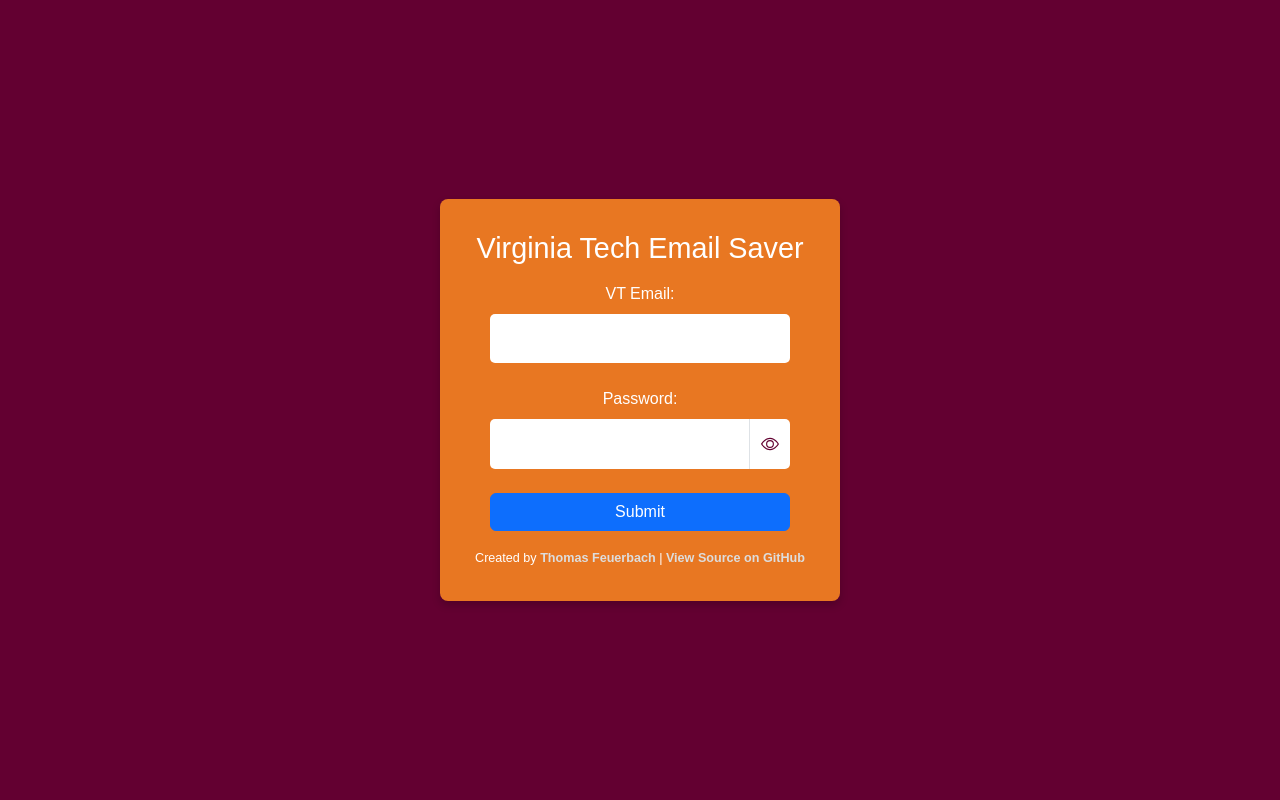
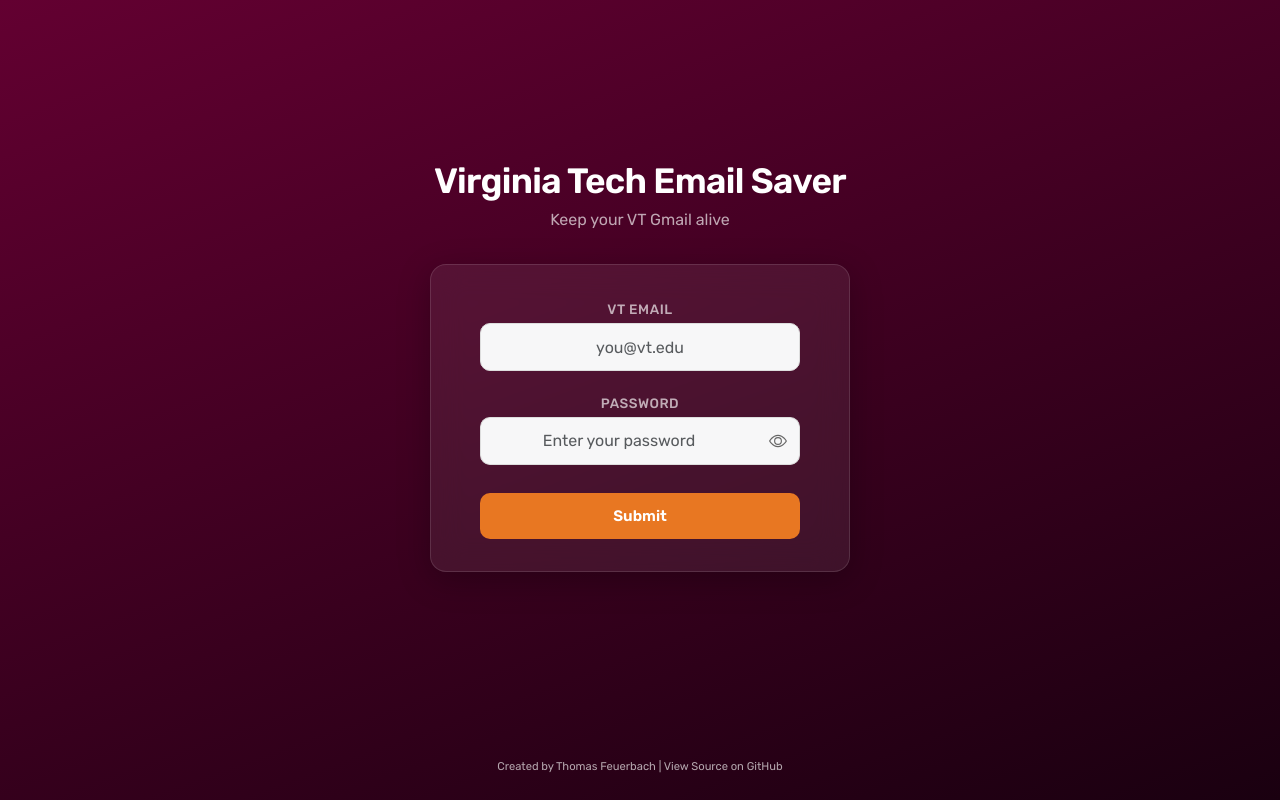
Before and after one commit to tfeuerbach/virginiatech-email-saver, a Flask app: page / in a window 1280 px wide. Run offline with Flask 3, Linux system fonts and the light colour scheme.

Commit message:
updated styling

```diff
--- a/web/static/css/styles.css
+++ b/web/static/css/styles.css
@@ -1,236 +1,404 @@
-/* Virginia Tech Colors and Rubik Font */
+/* ===== Font ===== */
+@import url('https://fonts.googleapis.com/css2?family=Rubik:wght@400;500;600&display=swap');
+
+/* ===== Tokens ===== */
+:root {
+    --maroon: #630031;
+    --maroon-dark: #1a0010;
+    --orange: #e87722;
+    --orange-hover: #d06818;
+    --glass-bg: rgba(255, 255, 255, 0.07);
+    --glass-border: rgba(255, 255, 255, 0.12);
+    --glass-blur: 16px;
+    --text-primary: #ffffff;
+    --text-secondary: rgba(255, 255, 255, 0.65);
+    --radius: 16px;
+    --radius-sm: 10px;
+}
+
+/* ===== Base ===== */
+*, *::before, *::after { box-sizing: border-box; }
+
 body {
     margin: 0;
     padding: 0;
     font-family: 'Rubik', sans-serif;
-    background-color: #630031; /* Virginia Tech Chicago Maroon */
-    color: #fff;
-    min-height: 100vh; /* Ensure full viewport height */
-    display: flex; /* Enable flexbox */
-    justify-content: center; /* Center horizontally */
-    align-items: center; /* Center vertically */
-    overflow: hidden; /* Prevent scrolling */
+    background: linear-gradient(160deg, var(--maroon) 0%, var(--maroon-dark) 100%);
+    color: var(--text-primary);
+    min-height: 100vh;
+    display: flex;
+    flex-direction: column;
+    align-items: center;
+    overflow-x: hidden;
 }
 
+/* ===== Page wrapper ===== */
 #main-container {
-    display: flex; /* Enable flexbox */
-    justify-content: center; /* Center horizontally */
-    align-items: center; /* Center vertically */
-    width: 100%; /* Full-width container */
-    height: 100vh; /* Full height of the viewport */
-    padding: 0; /* Ensure no extra padding shifts layout */
-    margin: 0; /* Reset margins */
+    display: flex;
+    flex-direction: column;
+    align-items: center;
+    justify-content: center;
+    width: 100%;
+    flex: 1;
+    padding: 2rem 1rem;
 }
 
-.container {
-    background-color: #e87722; /* Virginia Tech Burnt Orange */
+/* ===== Page title (outside card) ===== */
+.page-title {
+    text-align: center;
+    margin-bottom: 2rem;
+}
+
+.page-title h1 {
+    font-size: 2.2rem;
+    font-weight: 600;
+    margin: 0 0 0.4rem;
+    letter-spacing: -0.02em;
+}
+
+.page-title .tagline {
+    font-size: 1rem;
+    color: var(--text-secondary);
+    margin: 0;
+    font-weight: 400;
+}
+
+/* ===== Glass card ===== */
+.card-glass {
+    background: var(--glass-bg);
+    backdrop-filter: blur(var(--glass-blur));
+    -webkit-backdrop-filter: blur(var(--glass-blur));
+    border: 1px solid var(--glass-border);
+    border-radius: var(--radius);
     padding: 2rem;
-    border-radius: 8px;
-    box-shadow: 0 4px 8px rgba(0, 0, 0, 0.2);
+    width: 100%;
+    max-width: 420px;
     text-align: center;
-    max-width: 400px;
-    width: 100%; /* Responsive width */
-    margin: 0; /* Reset extra margins */
+    box-shadow: 0 8px 32px rgba(0, 0, 0, 0.25);
     transition: opacity 0.5s ease-in-out, transform 0.5s ease-in-out;
 }
 
-/* Form Styling */
+/* Legacy .container class — same glass treatment for pages that use it */
+.container {
+    background: var(--glass-bg);
+    backdrop-filter: blur(var(--glass-blur));
+    -webkit-backdrop-filter: blur(var(--glass-blur));
+    border: 1px solid var(--glass-border);
+    border-radius: var(--radius);
+    padding: 2rem;
+    width: 100%;
+    max-width: 420px;
+    margin: 0;
+    text-align: center;
+    box-shadow: 0 8px 32px rgba(0, 0, 0, 0.25);
+    transition: opacity 0.5s ease-in-out, transform 0.5s ease-in-out;
+}
+
+/* ===== Typography ===== */
+h1, h2 {
+    margin: 0 0 1rem;
+    font-weight: 600;
+}
+
+h1 { font-size: 1.8rem; }
+
+h2 {
+    font-size: 1.25rem;
+    color: var(--text-primary);
+    font-weight: 500;
+}
+
+p {
+    font-size: 0.95rem;
+    margin: 0 0 1.2rem;
+    line-height: 1.5;
+}
+
+/* ===== Form ===== */
 form {
     display: flex;
     flex-direction: column;
-    margin: 0; /* Remove extra form margins */
+    align-items: center;
+    gap: 0.25rem;
+    margin: 0;
+}
+
+form .mb-3 {
+    width: 100%;
+    max-width: 320px;
+    margin-left: auto;
+    margin-right: auto;
+}
+
+.form-label {
+    margin-bottom: 0.2rem;
+    font-size: 0.85rem;
+    font-weight: 500;
+    color: var(--text-secondary);
+    text-transform: uppercase;
+    letter-spacing: 0.04em;
 }
 
 input[type="email"],
 input[type="text"],
 input[type="password"] {
-    font-family: 'Rubik', sans-serif; /* Match the site's font */
-    font-size: 1rem; /* Adjust font size for readability */
-    padding: 0.8rem;
-    border: none;
-    border-radius: 5px;
-    width: 100%; /* Full width inside the form */
-    max-width: 300px; /* Limit width for responsive layout */
-    margin: .5rem;
-    box-sizing: border-box; /* Include padding in width calculation */
-    text-align: center; /* Center text inside inputs */
+    font-family: 'Rubik', sans-serif;
+    font-size: 1rem;
+    padding: 0.75rem 1rem;
+    border: 1px solid #ddd;
+    border-radius: var(--radius-sm);
+    width: 100%;
+    height: 3rem;
+    margin: 0;
+    box-sizing: border-box;
+    text-align: center;
+    background: #f7f7f8;
+    color: #1a1a1a;
+    transition: border-color 0.2s, box-shadow 0.2s;
 }
 
+input[type="email"]:focus,
+input[type="text"]:focus,
+input[type="password"]:focus {
+    outline: none;
+    border-color: var(--orange);
+    background: #fff;
+    box-shadow: 0 0 0 3px rgba(232, 119, 34, 0.15);
+}
+
+input::placeholder {
+    color: #999;
+}
+
+/* ===== Buttons ===== */
 button {
-    padding: 0.8rem;
-    font-size: 1rem;
-    font-weight: bold;
+    font-family: 'Rubik', sans-serif;
+    padding: 0.75rem 1.5rem;
+    font-size: 0.95rem;
+    font-weight: 600;
     color: #fff;
-    background-color: #630031;
+    background: var(--orange);
     border: none;
-    border-radius: 4px;
+    border-radius: var(--radius-sm);
     cursor: pointer;
-    transition: background-color 0.3s;
-    width: 100%; /* Full width inside the form */
-    max-width: 300px; /* Limit width for responsive layout */
-    margin: 0 auto; /* Center button horizontally */
+    transition: background 0.2s, transform 0.1s;
+    width: 100%;
+    max-width: 320px;
+    margin: 0.5rem auto 0;
 }
 
 button:hover {
-    background-color: #520026;
+    background: var(--orange-hover);
 }
 
-.form-label {
-    margin-bottom: 0;
+button:active {
+    transform: scale(0.98);
 }
 
-/* Password visibility toggle */
+/* ===== Password toggle ===== */
 .input-group {
-    margin: .5rem auto;
+    width: 100%;
+    margin: 0;
+    display: flex;
+    align-items: stretch;
 }
 
 .input-group .form-control {
-    margin: 0; /* Override standalone input margin inside input-group */
+    margin: 0;
     border-top-right-radius: 0;
     border-bottom-right-radius: 0;
+    background: #f7f7f8;
+    color: #1a1a1a;
+    border: 1px solid #ddd;
+    border-right: none;
+    height: 3rem;
+    text-align: center;
+}
+
+.input-group .form-control:focus {
+    border-color: var(--orange);
+    background: #fff;
+    box-shadow: 0 0 0 3px rgba(232, 119, 34, 0.15);
 }
 
 #toggle-password {
-    background-color: #fff;
-    border: none;
-    border-left: 1px solid #dee2e6;
+    background: #f7f7f8;
+    border: 1px solid #ddd;
+    border-left: none;
     border-top-left-radius: 0;
     border-bottom-left-radius: 0;
-    border-top-right-radius: 5px;
-    border-bottom-right-radius: 5px;
-    color: #630031;
-    padding: 0.4rem 0.7rem;
+    border-top-right-radius: var(--radius-sm);
+    border-bottom-right-radius: var(--radius-sm);
+    color: #666;
+    padding: 0 0.75rem;
+    height: auto;
+    align-self: stretch;
     display: flex;
     align-items: center;
     justify-content: center;
     width: auto;
     max-width: none;
+    margin: 0;
     font-size: inherit;
     font-weight: normal;
+    transition: color 0.2s, background 0.2s;
 }
 
 #toggle-password:hover {
-    background-color: #f0f0f0;
-    color: #630031;
+    background: #eee;
+    color: #333;
 }
 
-/* Footer Placement and Styling */
-footer {
+/* ===== Credits / footer ===== */
+.site-footer {
+    margin-top: auto;
+    padding: 1.5rem 1rem;
     text-align: center;
-    position: relative; /* Prevent footer from floating */
-    bottom: 0;
-    width: 100%;
-    padding: 1rem;
-    color: white;
-    margin-top: 1rem; /* Add spacing above footer */
+    font-size: 0.8rem;
+    color: var(--text-secondary);
 }
 
-footer a {
-    color: #ddd;
+.site-footer a {
+    color: var(--text-secondary);
     text-decoration: none;
-    font-weight: bold;
+    transition: color 0.2s;
 }
 
-footer a:hover {
-    text-decoration: underline;
+.site-footer a:hover {
+    color: var(--text-primary);
 }
 
-/* Credits Section */
+/* Legacy #credits (still used inside cards) */
 #credits {
     margin-top: 1rem;
-    font-size: 0.9rem;
-    color: #fff;
+    font-size: 0.8rem;
+    color: var(--text-secondary);
 }
 
 #credits a {
-    color: #ddd;
+    color: var(--text-secondary);
     text-decoration: none;
-    font-weight: bold;
 }
 
 #credits a:hover {
-    text-decoration: underline;
+    color: var(--text-primary);
 }
 
-/* Canvas for Animations */
+/* ===== Animations ===== */
 canvas {
     width: 300px;
     height: 300px;
 }
 
-/* Submission Animation Container */
 #submit-animation-container {
-    position: relative; /* Allow absolute positioning of animations */
-    width: 300px; /* Fixed width for consistent animation size */
-    height: 300px; /* Fixed height for consistent animation size */
-    margin: 1rem auto; /* Add spacing and center horizontally */
-    border-radius: 8px;
-    overflow: hidden; /* Prevent overflow from animations */
-    display: flex; /* Flexbox for alignment */
-    justify-content: center; /* Center content horizontally */
-    align-items: center; /* Center content vertically */
-    box-sizing: border-box; /* Ensure padding doesn't stretch container */
+    position: relative;
+    width: 300px;
+    height: 300px;
+    margin: 1rem auto;
+    border-radius: var(--radius);
+    overflow: hidden;
+    display: flex;
+    justify-content: center;
+    align-items: center;
+    box-sizing: border-box;
 }
 
-/* Animation Canvas */
 .animation {
-    position: absolute; /* Stack animations on top of each other */
+    position: absolute;
     top: 0;
     left: 0;
-    width: 100%; /* Full width of the container */
-    height: 100%; /* Full height of the container */
-    z-index: 1; /* Ensure animations are on top */
+    width: 100%;
+    height: 100%;
+    z-index: 1;
     transition: opacity 0.5s ease-in-out, visibility 0.5s ease-in-out;
-    opacity: 0; /* Hidden by default */
-    visibility: hidden; /* Hidden by default */
+    opacity: 0;
+    visibility: hidden;
 }
 
 .animation.visible {
-    opacity: 1; /* Show active animation */
-    visibility: visible; /* Ensure visibility is set */
-    z-index: 2; /* Bring the active animation to the front */
+    opacity: 1;
+    visibility: visible;
+    z-index: 2;
 }
 
 .animation.hidden {
-    opacity: 0; /* Hide inactive animations */
-    visibility: hidden; /* Ensure visibility is unset */
+    opacity: 0;
+    visibility: hidden;
 }
 
-/* Status Message */
 #status-message {
     text-align: center;
-    font-size: 1.2rem;
+    font-size: 1.1rem;
     margin-top: 1rem;
-    z-index: 10; /* Keep the message above the animations */
+    z-index: 10;
     position: relative;
+    color: var(--text-secondary);
 }
 
-h1, h2 {
-    margin: 0 0 1rem;
-    font-size: 1.8rem;
+/* ===== Dashboard ===== */
+.dashboard-container {
+    max-width: 480px;
+    max-height: 90vh;
+    overflow-y: auto;
+    text-align: left;
 }
 
-h2 {
-    font-size: 1.4rem;
-    color: #fff;
-    font-weight: bold;
+.dashboard-container h1 {
+    font-size: 1.6rem;
 }
 
-p {
-    font-size: 1rem;
-    margin: 0 0 1.5rem;
+.dashboard-header {
+    display: flex;
+    justify-content: space-between;
+    align-items: center;
+    margin-bottom: 1rem;
 }
 
-/* Dashboard-specific: allow scrolling for longer content */
-.dashboard-container {
-    max-height: 90vh;
-    overflow-y: auto;
+.section-divider {
+    border: none;
+    border-top: 1px solid var(--glass-border);
+    margin: 1.5rem 0;
 }
 
-/* Login cadence controls */
+/* Status pill badges */
+.status-pill {
+    display: inline-block;
+    padding: 0.2rem 0.7rem;
+    border-radius: 999px;
+    font-size: 0.8rem;
+    font-weight: 500;
+}
+
+.status-pill.active {
+    background: rgba(144, 238, 144, 0.15);
+    color: #90ee90;
+}
+
+.status-pill.inactive {
+    background: rgba(255, 107, 107, 0.15);
+    color: #ff6b6b;
+}
+
+/* Dashboard data rows */
+.dashboard-container p {
+    margin: 0 0 0.75rem;
+    font-size: 0.92rem;
+}
+
+.dashboard-container p strong {
+    color: var(--text-secondary);
+    font-weight: 500;
+    font-size: 0.8rem;
+    text-transform: uppercase;
+    letter-spacing: 0.03em;
+    display: block;
+    margin-bottom: 0.15rem;
+}
+
+/* ===== Cadence controls ===== */
 .cadence-description {
-    font-size: 0.9rem;
-    opacity: 0.9;
+    font-size: 0.88rem;
+    color: var(--text-secondary);
     margin-bottom: 1rem;
 }
 
--- a/web/templates/form.html
+++ b/web/templates/form.html
@@ -21,24 +21,26 @@
     integrity="sha384-9ndCyUaIbzAi2FUVXJi0CjmCapSmO7SnpJef0486qhLnuZ2cdeRhO02iuK6FUUVM"
     crossorigin="anonymous"
     />
-    <!-- Custom Styles -->
     <link rel="stylesheet" href="{{ url_for('static', filename='css/styles.css') }}">
     <script type="module" src="{{ url_for('static', filename='js/animations.js') }}"></script>
 </head>
 <body>
     <div id="main-container">
-        <div class="container text-center">
+        <div class="page-title">
             <h1>Virginia Tech Email Saver</h1>
-            <!-- Form that triggers vt_google_login.py -->
+            <p class="tagline">Keep your VT Gmail alive</p>
+        </div>
+
+        <div class="card-glass">
             <form id="credentials-form" method="POST" action="/submit">
                 <div class="mb-3">
-                    <label for="vt_email" class="form-label">VT Email:</label>
-                    <input type="email" id="vt_email" name="vt_email" class="form-control mx-auto" style="max-width: 300px;" required autocomplete="email">
+                    <label for="vt_email" class="form-label">VT Email</label>
+                    <input type="email" id="vt_email" name="vt_email" class="form-control" required autocomplete="email" placeholder="you@vt.edu">
                 </div>
                 <div class="mb-3">
-                    <label for="vt_password" class="form-label">Password:</label>
-                    <div class="input-group mx-auto" style="max-width: 300px;">
-                        <input type="password" id="vt_password" name="vt_password" class="form-control" required autocomplete="current-password">
+                    <label for="vt_password" class="form-label">Password</label>
+                    <div class="input-group">
+                        <input type="password" id="vt_password" name="vt_password" class="form-control" required autocomplete="current-password" placeholder="Enter your password">
                         <button type="button" id="toggle-password" class="btn btn-outline-light" tabindex="-1" title="Show password">
                             <svg id="eye-icon" xmlns="http://www.w3.org/2000/svg" width="18" height="18" fill="currentColor" viewBox="0 0 16 16">
                                 <path d="M16 8s-3-5.5-8-5.5S0 8 0 8s3 5.5 8 5.5S16 8 16 8zM1.173 8a13.133 13.133 0 0 1 1.66-2.043C4.12 4.668 5.88 3.5 8 3.5c2.12 0 3.879 1.168 5.168 2.457A13.133 13.133 0 0 1 14.828 8c-.058.087-.122.183-.195.288-.335.48-.83 1.12-1.465 1.755C11.879 11.332 10.119 12.5 8 12.5c-2.12 0-3.879-1.168-5.168-2.457A13.134 13.134 0 0 1 1.172 8z"/>
@@ -52,16 +54,19 @@
                         </button>
                     </div>
                 </div>
-                <button type="submit" class="btn btn-primary w-100">Submit</button>
+                <button type="submit">Submit</button>
             </form>
-            <div id="credits" class="mt-3">
-                <small>
-                    Created by <a href="https://github.com/tfeuerbach" target="_blank">Thomas Feuerbach</a> |
-                    <a href="https://github.com/tfeuerbach/virginiatech-email-saver" target="_blank">View Source on GitHub</a>
-                </small>
-            </div>
         </div>
     </div>
+
+    <!-- Footer pinned to bottom -->
+    <footer class="site-footer">
+        <small>
+            Created by <a href="https://github.com/tfeuerbach" target="_blank">Thomas Feuerbach</a> |
+            <a href="https://github.com/tfeuerbach/virginiatech-email-saver" target="_blank">View Source on GitHub</a>
+        </small>
+    </footer>
+
     <!-- Bootstrap JS -->
     <script
         src="https://cdn.jsdelivr.net/npm/bootstrap@5.3.0/dist/js/bootstrap.bundle.min.js"
@@ -69,27 +74,25 @@
         crossorigin="anonymous"
     ></script>
     <script>
-        // Add custom validation messages
+        // Custom validation messages
         document.getElementById('credentials-form').addEventListener('submit', function (e) {
             const emailInput = document.getElementById('vt_email');
             const passwordInput = document.getElementById('vt_password');
 
-            // Check if email is empty
             if (!emailInput.value) {
                 emailInput.setCustomValidity("Please enter your Virginia Tech email address.");
             } else {
-                emailInput.setCustomValidity(""); // Clear message if valid
+                emailInput.setCustomValidity("");
             }
 
-            // Check if password is empty
             if (!passwordInput.value) {
                 passwordInput.setCustomValidity("Please enter your password.");
             } else {
-                passwordInput.setCustomValidity(""); // Clear message if valid
+                passwordInput.setCustomValidity("");
             }
         });
 
-        // Reset the custom message on input
+        // Reset custom message on input
         document.querySelectorAll('input').forEach(input => {
             input.addEventListener('input', function () {
                 this.setCustomValidity("");
```
Also changed, not shown: other parts of web/static/css/styles.css (+36 -32 lines), web/templates/dashboard.html (+20 -24 lines), web/templates/submit.html (+4 -6 lines).
